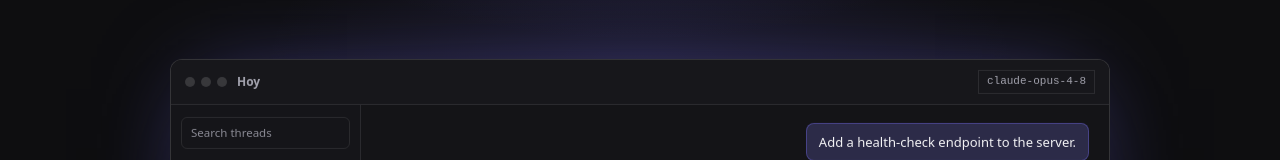
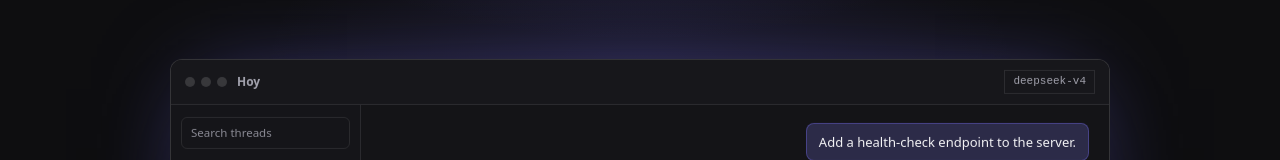
Before and after one commit to acidtib/hoy.chat, a Next.js app in the folder apps/site/: page / in a window 1280 px wide. Shown: the part 501-661 px from the top of the page. Built offline with nearby package versions, Linux system fonts and the light colour scheme; no server answers.

Commit message:
HOY-224: show deepseek-v4 as the model in the hero window mock

```diff
--- a/apps/site/components/AppMock.tsx
+++ b/apps/site/components/AppMock.tsx
@@ -82,7 +82,7 @@ export function AppWindow() {
       <div className="appwin-bar" aria-hidden="true">
         <Dots />
         <span className="appwin-title">Hoy</span>
-        <span className="appwin-model">claude-opus-4-8</span>
+        <span className="appwin-model">deepseek-v4</span>
       </div>
       <div className="appwin-body appwin-body-hero" aria-hidden="true">
         <Sidebar />
```
